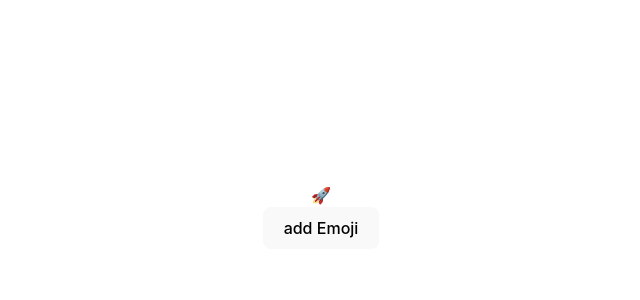
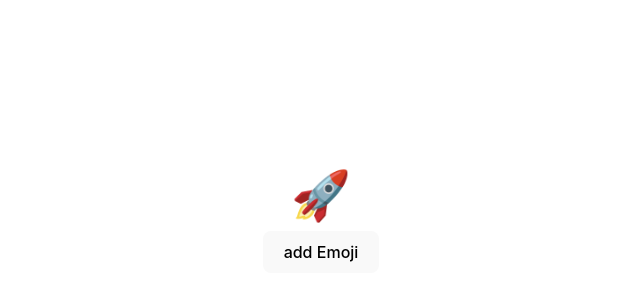
Before and after one commit to IvanKent/Intermediate-state-concepts, a React (Vite) app: page / in a window 1280 px wide. Shown: the part 184-484 px from the top of the page, without its empty margins (319-959 px from the left). Built offline with nearby package versions, Linux system fonts and the light colour scheme.

Commit message:
added id

```diff
--- a/package.json
+++ b/package.json
@@ -11,7 +11,8 @@
   },
   "dependencies": {
     "react": "^18.2.0",
-    "react-dom": "^18.2.0"
+    "react-dom": "^18.2.0",
+    "uuid": "^9.0.1"
   },
   "devDependencies": {
     "@types/react": "^18.2.43",
--- a/src/EmojiAdder.jsx
+++ b/src/EmojiAdder.jsx
@@ -1,19 +1,19 @@
 import { useState } from "react"
-
+import { v4 as uuidv4 } from 'uuid';
 export default function EmojiAdder({emojis}){
     const randomIndex = Math.floor(Math.random() * emojis.length)
-    const [emoji, setEmoji] = useState([emojis[randomIndex]])
+    const [emoji, setEmoji] = useState([{id: uuidv4(), emoji: emojis[randomIndex]}])
 
     function addEmoji() {
         const randomIndex = Math.floor(Math.random() * emojis.length)
         setEmoji(oldEmojis => {
-            return [...oldEmojis, emojis[randomIndex]]
+            return [...oldEmojis, {id: uuidv4(), emoji: emojis[randomIndex]}]
         })
     }
     return (
         <div>
             {emoji.map((e) => (
-                <span>{e}</span>
+                <span key={e.id} style={{fontSize: '3rem'}}>{e.emoji}</span>
             ))}
             <br />
             <button onClick={addEmoji}>add Emoji</button>
```
Also changed, not shown: 1 other file (tests, documents, lock files or other folders).
